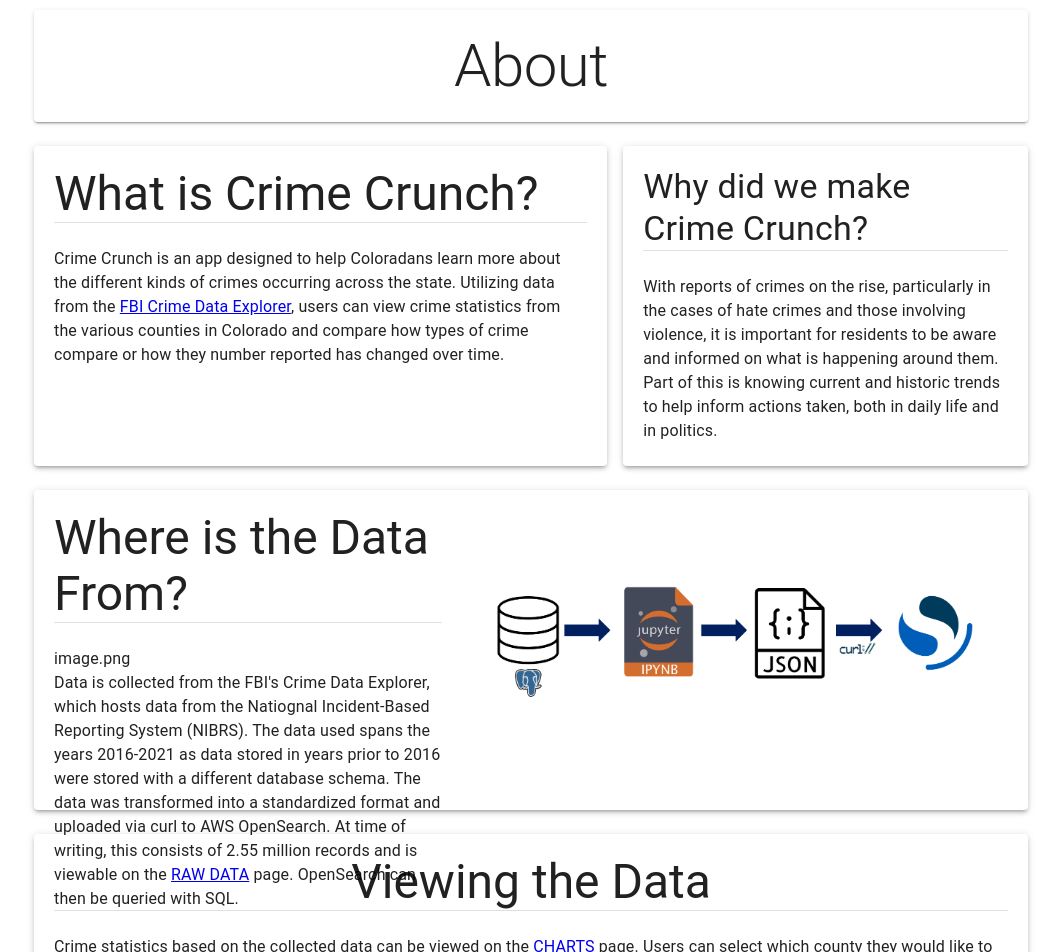
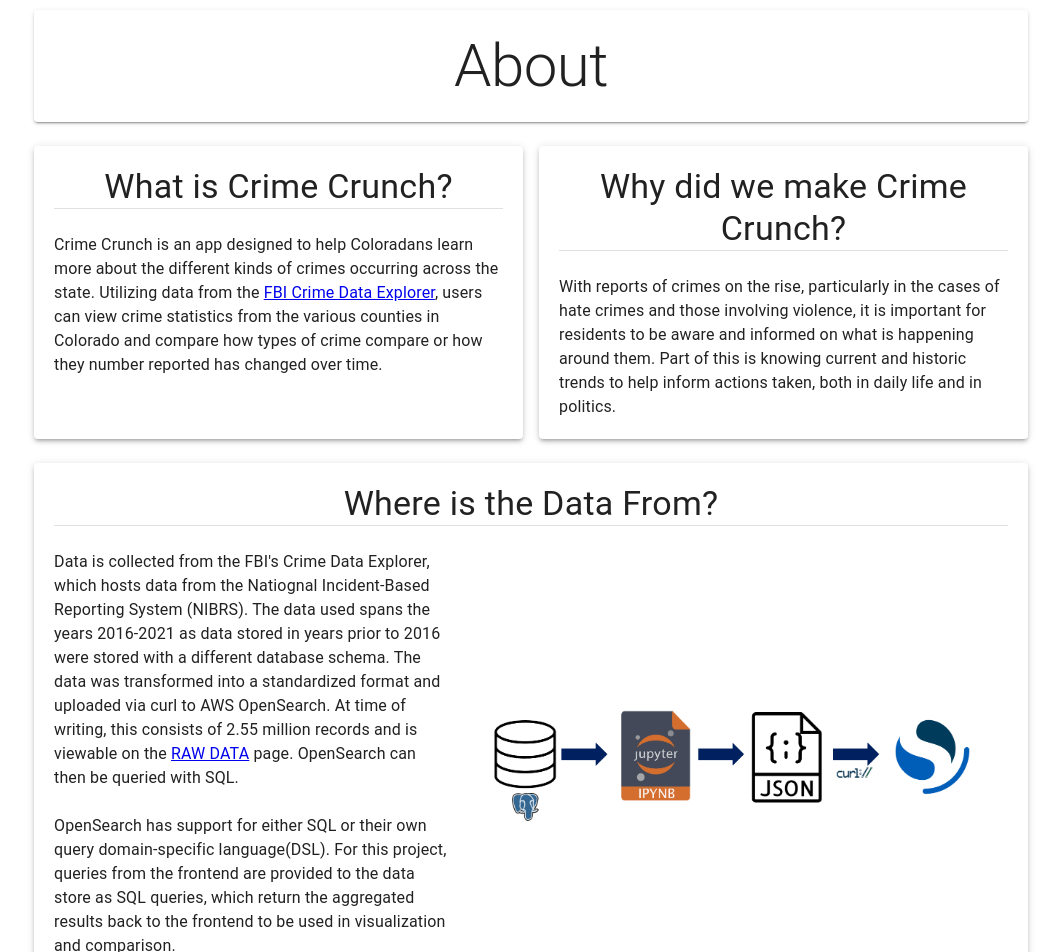
Before and after one commit to BigData712/frontend, a Next.js app in the folder atls-4214-project/: page /about in a window 1280 px wide. Shown: the part 80-1032 px from the top of the page, without its empty margins (109-1170 px from the left). Built offline with nearby package versions, Linux system fonts and the light colour scheme.

Commit message:
minor aesthetic tweaks to about plus extra information added to page

```diff
--- a/atls-4214-project/src/pages/about.tsx
+++ b/atls-4214-project/src/pages/about.tsx
@@ -28,20 +28,25 @@ export default function AboutPage() {
                         About
                     </Typography>
                 </Paper>
-                <br></br>
+                <br/>
+                <div
+                    style={{
+                        height: 'fit-content'
+                    }}
+                >
                     <Grid container spacing={2}>
-                    <Grid item xs={6} md={7}>
+                        <Grid item xs={6} md={6}>
                             <Paper
                                 elevation={3}
                                 style={{
                                     margin: 'auto',
                                     padding: '20px',
-                                height: '40vh'
+                                    height: '100%'
                                 }}
                             >
                                 <Typography
-                                variant='h3'
-                                textAlign='left'
+                                    variant='h4'
+                                    textAlign='center'
                                 >
                                     What is Crime Crunch?
                                 </Typography>
@@ -57,18 +62,18 @@ export default function AboutPage() {
 
                             </Paper>
                         </Grid>
-                    <Grid item xs={6} md={5}>
+                        <Grid item xs={6} md={6}>
                             <Paper
                                 elevation={3}
                                 style={{
                                     margin: 'auto',
                                     padding: '20px',
-                                height: '40vh'
+                                    height: '100%'
                                 }}
                             >
                                 <Typography
                                     variant='h4'
-                                textAlign='left'
+                                    textAlign='center'
                                 >
                                     Why did we make Crime Crunch?
                                 </Typography>
@@ -85,34 +90,42 @@ export default function AboutPage() {
                             </Paper>
                         </Grid>
                     </Grid>
-                <br></br>
+                </div>
+                <br/>
                 <Paper
                     elevation={3}
                     style={{
                         margin: 'auto',
                         padding: '20px',
-                        height: '40vh'
+                        height: 'fit-content'
                     }}
                 >
-                    <Grid container spacing={2}>
-                        <Grid item xs={6} md={5}>
                     <Typography
-                                variant='h3'
-                                textAlign='left'
+                        variant='h4'
+                        textAlign='center'
                     >
                         Where is the Data From?
                     </Typography>
-                            <Divider/> <br/>image.png
+                    <Divider/> <br/>
+                    <Grid container alignItems="center">
+                        <Grid item xs={6} md={5}>
                         <Typography
-                                variant='body1'
-                                textAlign='left'
+                            variant="body1"
+                            align="left"
                         >
                             Data is collected from the FBI&apos;s Crime Data Explorer, which hosts data from the Natiognal Incident-Based Reporting System (NIBRS).  The data used spans the years 2016-2021
                             as data stored in years prior to 2016 were stored with a different database schema.  The data was transformed into a standardized format and uploaded via curl to AWS
                             OpenSearch.  At time of writing, this consists of 2.55 million records and is viewable on the <a href="https://crime-crunch-kwd2.onrender.com/data">RAW DATA</a> page.
                             OpenSearch can then be queried with SQL.
                         </Typography>
-
+                        <br/>
+                        <Typography
+                            variant="body1"
+                            align="left"
+                        >
+                            OpenSearch has support for either SQL or their own query domain-specific language(DSL).  For this project, queries from the frontend are provided to the data store as SQL queries,
+                            which return the aggregated results back to the frontend to be used in visualization and comparison.
+                        </Typography>
                         </Grid>
                         <Grid item xs={6} md={7}>
                         <div
@@ -138,7 +151,7 @@ export default function AboutPage() {
                     }}
                 >
                     <Typography
-                        variant='h3'
+                        variant='h4'
                         textAlign='center'
                     >
                         Viewing the Data
@@ -163,7 +176,7 @@ export default function AboutPage() {
                     }}
                 >
                     <Typography
-                        variant='h3'
+                        variant='h4'
                         textAlign='center'
                     >
                         Technologies Used
@@ -346,7 +359,7 @@ export default function AboutPage() {
                     }}
                 >
                     <Typography
-                        variant='h3'
+                        variant='h4'
                         textAlign='center'
                     >
                         Additional Resources
```
Also changed, not shown: atls-4214-project/src/pages/index.tsx (+5 -2 lines). Lines whose indentation alone changed are shown as unchanged.
